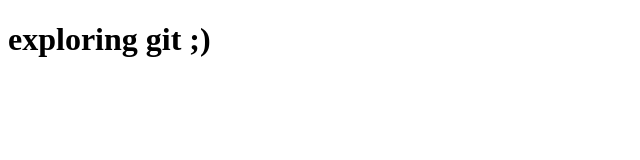
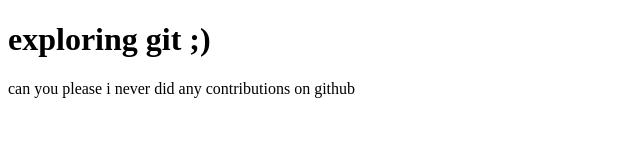
Before and after one commit to Najmo-Sahal/first, a plain HTML site: page index.html in a window 1280 px wide. Shown: the whole page, without its empty margins (0-640 px from the left). Drawn offline with Linux system fonts and the light colour scheme.

Commit message:
modified

```diff
--- a/index.html
+++ b/index.html
@@ -8,5 +8,6 @@
 </head>
 <body>
     <h1>exploring git ;)</h1>
+    <p> can you please i never did any contributions on github</p>
 </body>
 </html>
```
